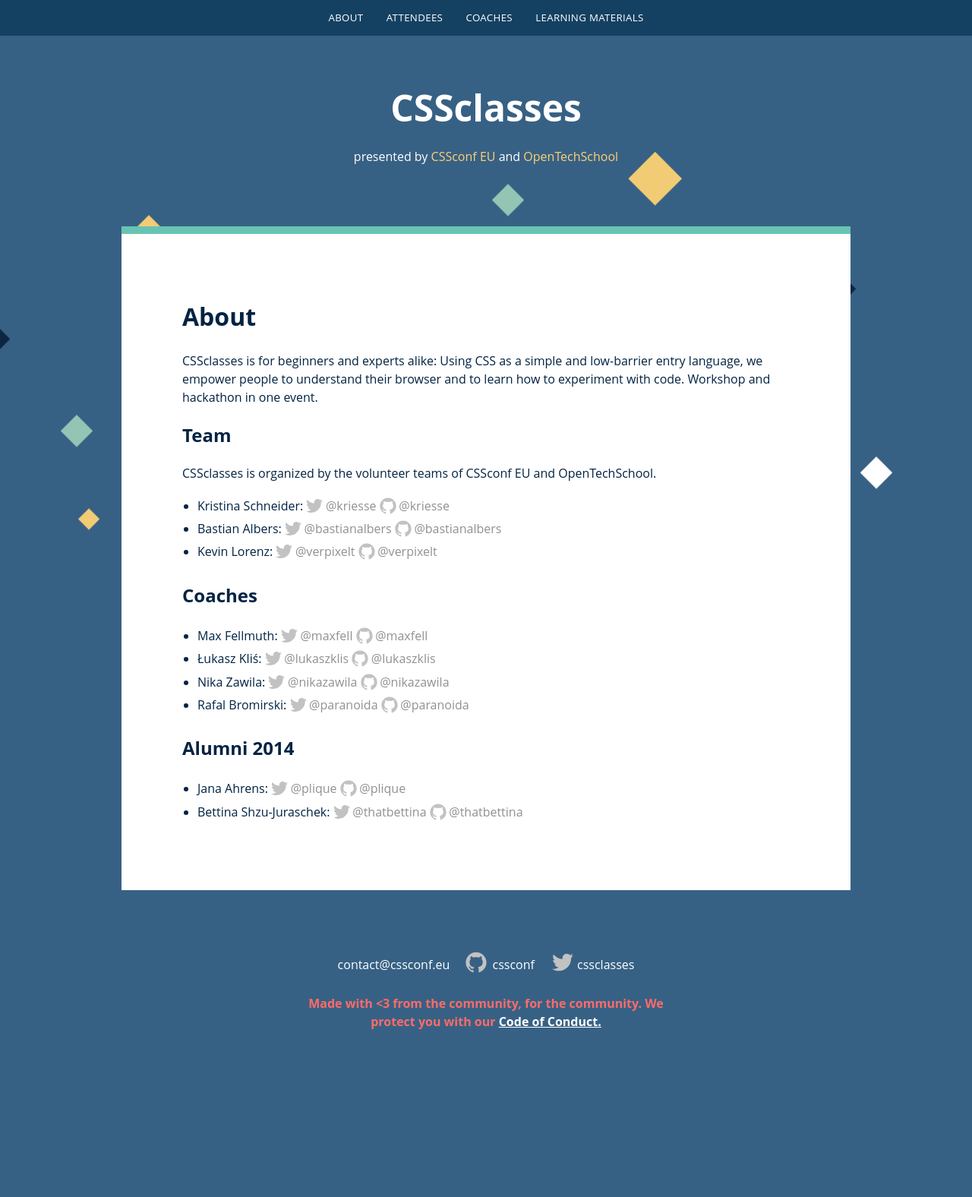
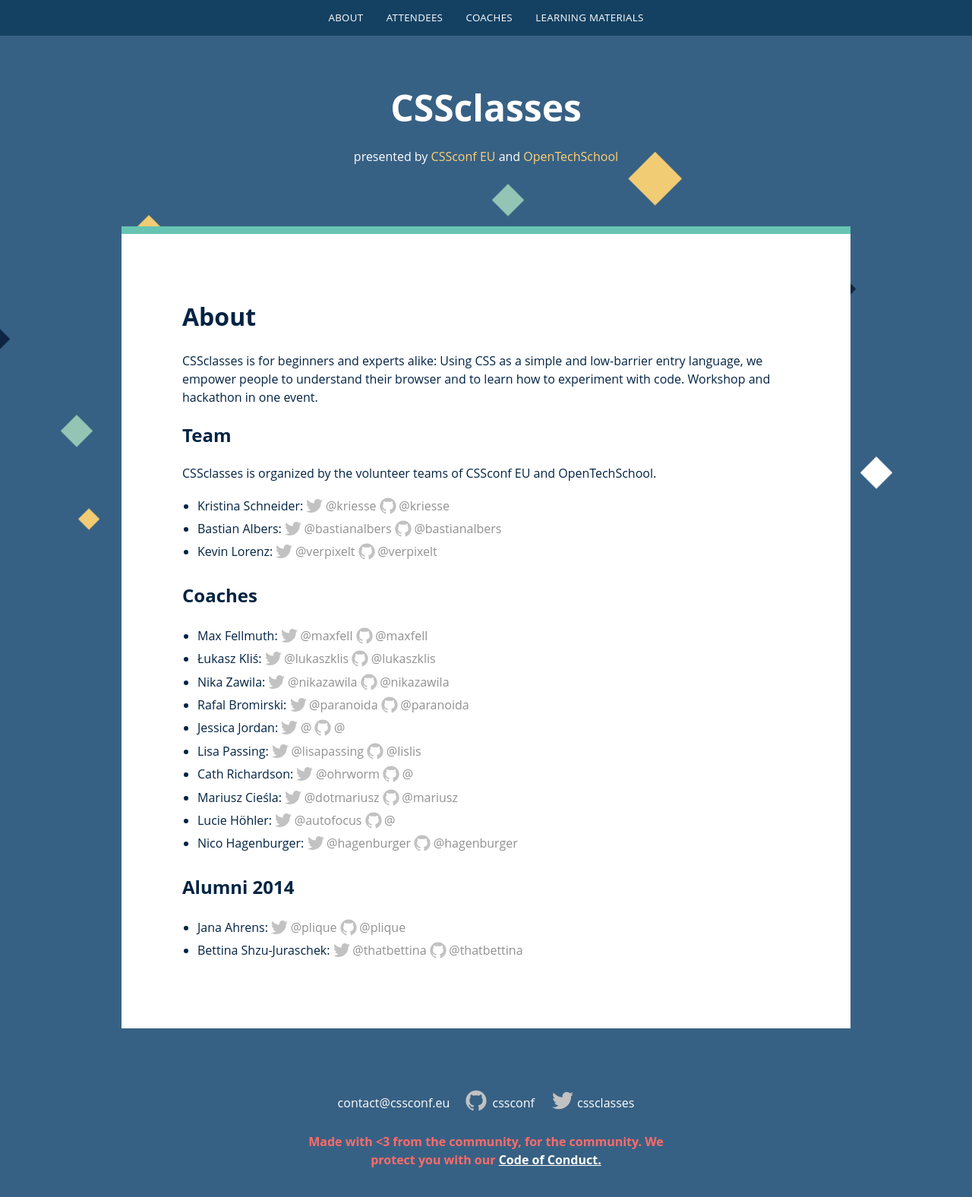
Before and after one commit to cssconf/CSSclasses--old, a Jekyll site: the page built from about.md, in a window 1280 px wide. Shown: the top 1576 px of the page at 76% size. Built offline with Jekyll 4.4.1, drawn with Linux system fonts in a browser that asks for light colours; nearby versions of some CDN libraries.

Commit message:
Updated coaches' list

```diff
--- a/_data/coaches.yml
+++ b/_data/coaches.yml
@@ -13,3 +13,23 @@
 - name: Rafal Bromirski
   twitter: paranoida
   github: paranoida
+
+- name: Jessica Jordan
+
+- name: Lisa Passing
+  twitter: lisapassing
+  github: lislis
+
+- name: Cath Richardson
+  twitter: ohrworm
+
+- name: Mariusz Cieśla
+  twitter: dotmariusz
+  github: mariusz
+
+- name: Lucie Höhler
+  twitter: autofocus
+
+- name: Nico Hagenburger
+  twitter: hagenburger
+  github: hagenburger
```
